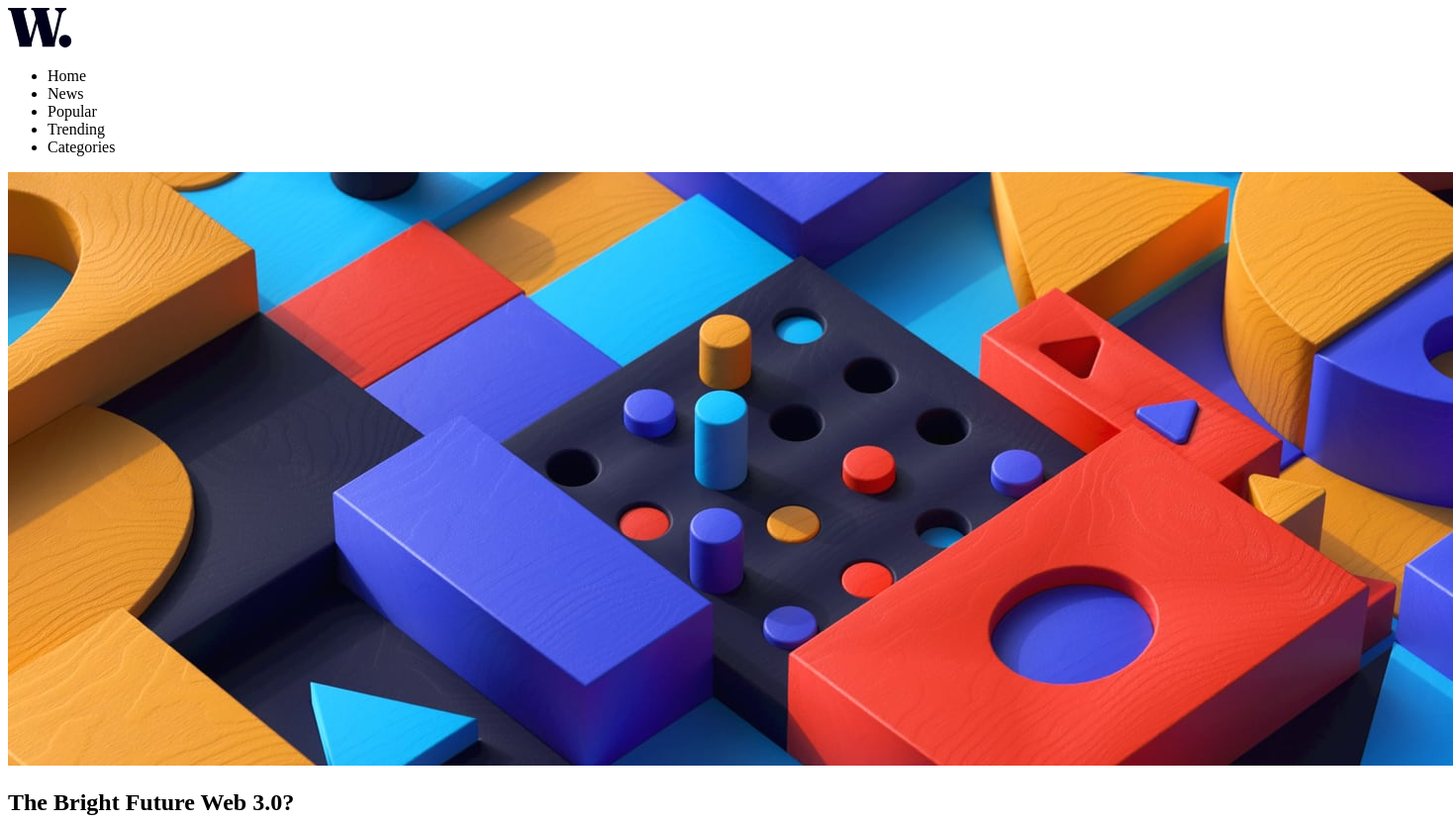
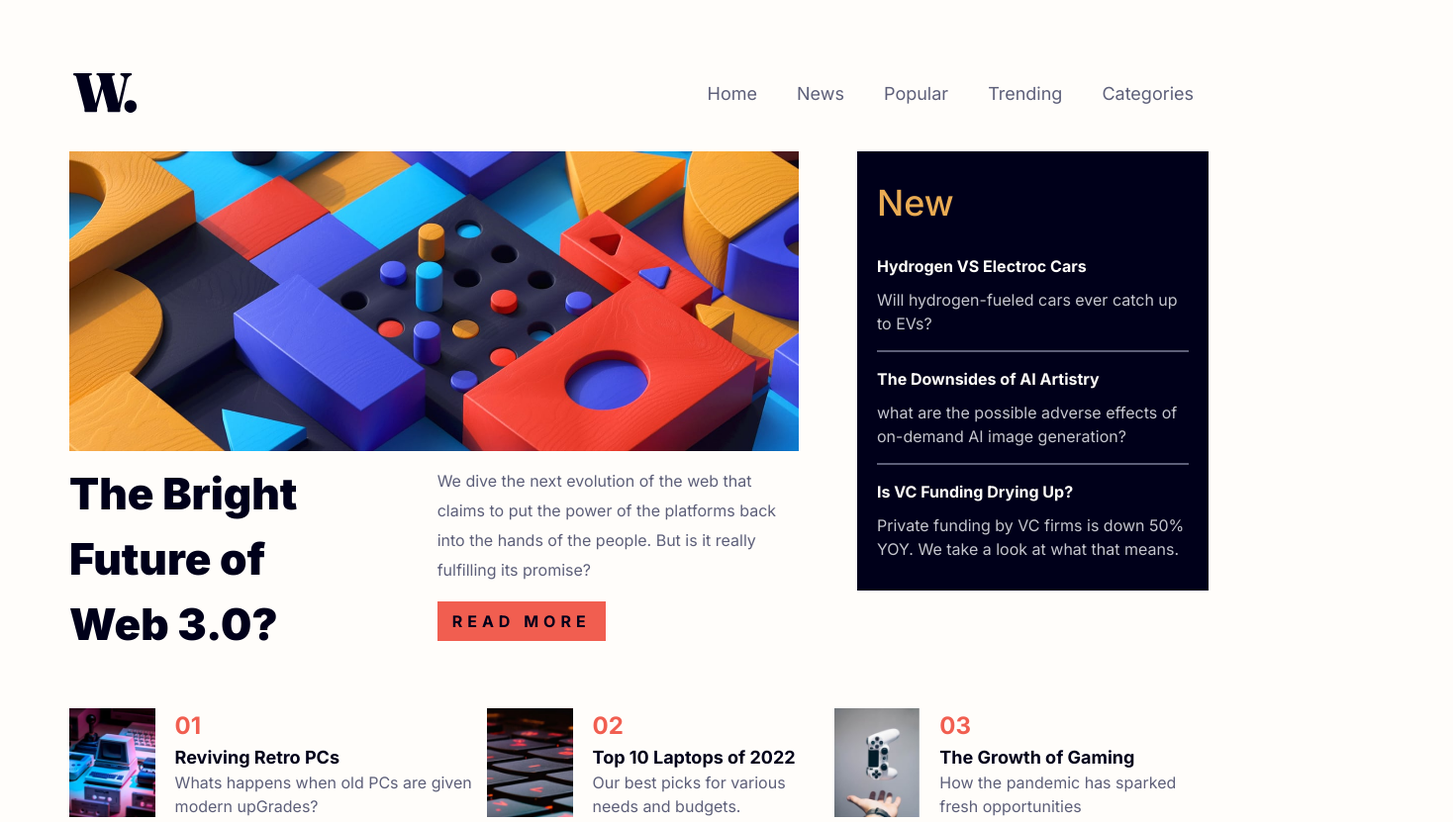
Before and after one commit to DanielRubaski/frontend-mentor-news-homepage, a plain HTML site: page index.html in a window 1280 px wide. Shown: the top 831 px of the page at 99% size, 1468 px wide, since content can reach past the window. Drawn offline with Linux system fonts and the light colour scheme.

Commit message:
feat: criação do responsivo, ajuste para mobile first e botão hamburguer

```diff
--- a/index.html
+++ b/index.html
@@ -1,14 +1,23 @@
 <!DOCTYPE html>
 <html lang="en">
+
 <head>
     <meta charset="UTF-8">
     <meta name="viewport" content="width=device-width, initial-scale=1.0">
+    <link rel="stylesheet" href="./src/css/reset.css">
+    <link rel="stylesheet" href="./src/css/style.css">
+    <link rel="stylesheet" href="./src/css/variables.css">
+    <link rel="stylesheet" href="./src/css/responsive.css">
     <title>News Homepage</title>
 </head>
+
 <body>
-    <header>
+    <header class="cabecalho">
         <img src="./src/images/logo.svg" alt="logo da empresa">
-        <nav>
+        <button class="menu-btn">
+        <img src="./src/images/icon-menu.svg" alt="Menu" id="menu-icon">
+    </button>
+        <nav class="nav">
             <ul>
                 <li>Home</li>
                 <li>News</li>
@@ -22,17 +31,18 @@
         <section class="conteudo-principal">
             <picture>
                 <source media="(min-width: 768px)" srcset="./src/images/image-web-3-desktop.jpg">
-                <img src="./src/images/image-web-3-mobile.jpg" alt="imagem principal" >
+                <img src="./src/images/image-web-3-mobile.jpg" alt="imagem principal">
             </picture>
             <div class="info-principal">
-                <h1>The Bright Future Web 3.0?</h1>
+                <h1>The Bright Future of Web 3.0?</h1>
                 <div class="sub-info">
-                    <p>We dive the next evolution of the web that claims to put the power of the platforms back into the hands of the people. But is it really fulfilling its promise?</p>
+                    <p>We dive the next evolution of the web that claims to put the power of the platforms back into the
+                        hands of the people. But is it really fulfilling its promise?</p>
                     <a href="#">READ MORE</a>
                 </div>
             </div>
         </section>
-        <aside class="info-lado-direito">
+        <aside class="news">
             <h2>New</h2>
             <div class="extra-info">
                 <h4>Hydrogen VS Electroc Cars</h4>
@@ -50,10 +60,31 @@
         <section class="footer">
             <div class="pesquisas">
                 <img src="./src/images/image-retro-pcs.jpg" alt="imagem de retro PC's">
-                <h4>Reviving Retro PCs</h4>
-                <p>Whats happens when old PCs are given modern upGrades?</p>
+                <div class="descricao">
+                    <h2>01</h2>
+                    <h4>Reviving Retro PCs</h4>
+                    <p>Whats happens when old PCs are given modern upGrades?</p>
+                </div>
+            </div>
+            <div class="pesquisas">
+                <img src="./src/images/image-top-laptops.jpg" alt="imagem de laptops">
+                <div class="descricao">
+                    <h2>02</h2>
+                    <h4>Top 10 Laptops of 2022</h4>
+                    <p>Our best picks for various needs and budgets.</p>
+                </div>
+            </div>
+            <div class="pesquisas">
+                <img src="./src/images/image-gaming-growth.jpg" alt="imagm de um controle de ps4">
+                <div class="descricao">
+                    <h2>03</h2>
+                    <h4>The Growth of Gaming</h4>
+                    <p>How the pandemic has sparked fresh opportunities</p>
+                </div>
             </div>
         </section>
     </main>
+    <script src="./src/js/script.js"></script>
 </body>
+
 </html>
--- /dev/null
+++ b/src/css/reset.css
@@ -0,0 +1,122 @@
+*,
+*::before,
+*::after {
+  box-sizing: border-box;
+}
+
+/* Remove default margin and padding */
+* {
+  margin: 0;
+  padding: 0;
+}
+
+/* Remove list styles on ul, ol elements with a list role, which suggests default styling will be removed */
+ul {
+  list-style: none;
+}
+
+/* Set core root defaults */
+html:focus-within {
+  scroll-behavior: smooth;
+}
+
+/* Set core body defaults */
+body {
+  min-height: 100vh;
+  text-rendering: optimizeSpeed;
+  line-height: 1.5;
+}
+
+/* A elements that don't have a class get default styles */
+a:not([class]) {
+  text-decoration-skip-ink: auto;
+}
+
+/* Make images easier to work with */
+img,
+picture {
+  max-width: 100%;
+  display: block;
+}
+
+/* Inherit fonts for inputs and buttons */
+input,
+button,
+textarea,
+select {
+  font: inherit;
+}
+
+/* Remove all animations, transitions and smooth scroll for people that prefer not to see them */
+@media (prefers-reduced-motion: reduce) {
+  html:focus-within {
+    scroll-behavior: auto;
+  }
+
+  *,
+  *::before,
+  *::after {
+    animation-duration: 0.01ms !important;
+    animation-iteration-count: 1 !important;
+    transition-duration: 0.01ms !important;
+    scroll-behavior: auto !important;
+  }
+}
+
+/* ==============================
+   Melhorias adicionais
+   ============================== */
+
+/* Remover estilos padrão de botões */
+button {
+  background: none;
+  border: none;
+  cursor: pointer;
+}
+
+/* Melhorar acessibilidade de formulários */
+input:focus,
+button:focus,
+textarea:focus,
+select:focus {
+  outline: 2px solid transparent;
+  outline-offset: 2px;
+}
+
+/* Remover estilos padrão de links */
+a {
+  color: inherit;
+  text-decoration: none;
+}
+
+/* Melhorar renderização de vídeos e objetos embutidos */
+video,
+object,
+embed {
+  max-width: 100%;
+}
+
+/* Garantir que elementos de formulário heredem propriedades */
+textarea,
+input[type="text"],
+input[type="email"],
+input[type="password"],
+input[type="number"],
+input[type="date"],
+input[type="time"],
+input[type="search"],
+input[type="tel"],
+input[type="url"],
+select {
+  width: 100%;
+  padding: 0.5rem;
+  border: 1px solid #ccc;
+  border-radius: 4px;
+}
+
+/* Remover spinner do input type number */
+input[type="number"]::-webkit-outer-spin-button,
+input[type="number"]::-webkit-inner-spin-button {
+  -webkit-appearance: none;
+  margin: 0;
+}
--- /dev/null
+++ b/src/css/responsive.css
@@ -0,0 +1,80 @@
+@media(min-width: 1000px) {
+    body {
+        max-width: 1440px;
+        padding: 50px;
+        height: 100vh;
+    }
+
+    main {
+        display: grid;
+        grid-template-columns: repeat(3, 1fr);
+        grid-template-areas:
+            "principal principal info-direito"
+            "principal principal info-direito"
+            "footer footer footer";
+    }
+
+    .menu-btn , .menu-btn.ativo{
+        display: none;
+    }
+
+    .nav{
+        position: static;
+        display: block;
+        width: auto;
+    }
+
+    .nav ul {
+        position: static;
+        flex-direction: row;
+        gap: 40px;
+        align-items: center;
+        padding: 0;
+        width: auto;
+        height: auto;
+        background-color: transparent;
+    }
+
+    .nav ul li {
+        color: var(--gray);
+    }
+
+    .nav ul li:hover {
+        color: var(--soft-red);
+        cursor: pointer;
+    }
+
+    .conteudo-principal .info-principal {
+        display: flex;
+        flex-direction: row;
+        justify-content: space-between;
+    }
+
+    .conteudo-principal .info-principal h1 {
+        font-size: 44px;
+        width: 35%;
+    }
+
+    .conteudo-principal .info-principal .sub-info{
+        width: 50%;
+    }
+
+    .conteudo-principal .info-principal .sub-info p{
+        line-height: 30px;
+    }
+
+    .news {
+        grid-area: info-direito;
+        padding: 15px 20px;
+        background-color: var(--very-dark-blue);
+        margin-top: 15px;
+        max-width: 390px;
+    }
+
+    .footer {
+        grid-area: footer;
+        display: flex;
+        padding: 15px 20px;
+        flex-direction: row;
+    }
+}
--- /dev/null
+++ b/src/css/style.css
@@ -0,0 +1,188 @@
+@import url('https://fonts.googleapis.com/css2?family=Inter:ital,opsz,wght@0,14..32,100..900;1,14..32,100..900&display=swap');
+@import url(variables.css);
+
+body {
+    margin: auto;
+    background-color: var(--off-white);
+    min-height: 100vh;
+    font-family: "Inter", sans-serif;
+    color: var(--gray);
+    padding: 30px;
+
+}
+
+.cabecalho {
+    width: 100%;
+    display: flex;
+    justify-content: space-between;
+    padding: 1.5rem;
+    align-items: center;
+
+}
+.menu-btn {
+    background: transparent;
+    border: none;
+    cursor: pointer;
+    display: block;
+    z-index: 2000;
+}
+.menu-btn.ativo {
+    position: fixed;
+    top: 30px;
+    right: 30px;
+}
+.nav{
+    display: block;
+    position: absolute;
+}
+.nav.aberto{
+    display:block;
+}
+.nav.aberto::before {
+    content: '';
+    position: fixed;
+    top: 0;
+    left: 0;
+    width: 100%;
+    height: 100vh;
+    background-color: rgba(0, 0, 0, 0.5); /* Preto 50% transparente */
+    z-index: 1000; /* Fica atrás do menu branco, mas na frente do site */
+    display: block;
+}
+
+.nav ul{
+    display: flex;
+    flex-direction: column;
+    align-items: flex-start;
+    position: fixed;
+    gap:25px;
+    right: -100%;
+    top: 0;
+    background-color: var(--off-white);
+    width: 70vw;
+    height: 100vh;
+    z-index: 1001;
+    padding-top: 150px 0 0 30px;
+    transition: right 0.3s ease-in-out;
+    color: var(--very-dark-blue);
+    font-weight: 400;
+    font-size: 18px;
+}
+.nav.aberto ul {
+    right: 0;
+    padding: 100px 20px;
+}
+
+
+main {
+    width: 100%;
+    margin: auto;
+    display: flex;
+    flex-direction: column;
+    gap: 30px;
+}
+
+.conteudo-principal{
+    grid-area: principal;
+    padding: 15px 20px;
+}
+.conteudo-principal .info-principal{
+    display: flex;
+    flex-direction: column;
+    justify-content: space-between;
+
+
+}
+.conteudo-principal .info-principal h1{
+    color: var(--very-dark-blue);
+    font-size: 44px;
+    font-weight: 900;
+    max-height: 200px;
+    padding-top: 10px;
+}
+.conteudo-principal .info-principal .sub-info{
+    max-width: 365px;
+    padding-top: 15px;
+
+}
+.conteudo-principal .info-principal .sub-info p{
+    padding-bottom: 25px;
+}
+.conteudo-principal .info-principal .sub-info a{
+    background-color: var(--soft-red);
+    color: var(--very-dark-blue);
+    padding: 10px 15px;
+    margin-top: 10px;
+    font-size: 1rem;
+    font-weight: 700;
+    letter-spacing: 5px;
+}
+
+.conteudo-principal .info-principal .sub-info a:hover{
+    background-color: var(--very-dark-blue);
+    color: var(--off-white);
+    cursor: pointer;
+}
+.news{
+    width: 95%;
+    margin: auto;
+    background-color: var(--very-dark-blue);
+    padding: 10px;
+
+}
+
+.news h2{
+    color: var(--soft-orange);
+    font-size: 36px;
+    font-weight: 500;
+    padding: 10px 0;
+}
+.news .extra-info{
+    border-bottom: 2px solid var(--gray);
+    padding: 15px 0;
+}
+.news .extra-info:last-child{
+    border: none;
+}
+.news .extra-info h4{
+    color: var(--off-white);
+    padding-bottom: 10px;
+}
+.news .extra-info h4:hover{
+    color: var(--soft-orange);
+    cursor: pointer;
+}
+.news .extra-info p{
+    color: var(--soft-gray);
+}
+.footer{
+    display: flex;
+    flex-direction: column;
+    gap: 10px;
+    padding: 15px 20px;
+}
+
+.footer .pesquisas{
+    display: flex;
+    gap: 20px;
+}
+
+.footer .pesquisas img{
+    width: 110px;
+    height: 110px;
+}
+.footer .pesquisas .descricao{
+    display: flex;
+    flex-direction: column;
+}
+.footer .pesquisas .descricao h2{
+    color: var(--soft-red);
+}
+.footer .pesquisas .descricao h4{
+    font-size: 18px;
+    color: var(--very-dark-blue);
+}
+.footer .pesquisas .descricao h4:hover{
+    color:var(--soft-red);
+    cursor: pointer;
+}
--- /dev/null
+++ b/src/css/variables.css
@@ -0,0 +1,8 @@
+:root{
+    --soft-orange: hsl(35, 77%, 62%);
+    --soft-red: hsl(5, 85%, 63%);
+    --off-white: hsl(36, 100%, 99%);
+    --soft-gray: hsl(233, 8%, 79%);
+    --gray: hsl(236, 13%, 42%);
+    --very-dark-blue: hsl(240, 100%, 5%);
+}
--- /dev/null
+++ b/src/js/script.js
@@ -0,0 +1,17 @@
+const botaoMenu = document.querySelector('.menu-btn');
+const imagemBotao = document.querySelector('#menu-icon');
+const menuNav = document.querySelector('.nav');
+
+
+botaoMenu.addEventListener('click', () => {
+    menuNav.classList.toggle('aberto');
+    botaoMenu.classList.toggle('ativo');
+    console.log("cliquei");
+    const estaAberto =  menuNav.classList.contains('aberto');
+
+    if(estaAberto) {
+        imagemBotao.src = "./src/images/icon-menu-close.svg";
+    } else {
+        imagemBotao.src = "./src/images/icon-menu.svg";
+    }
+});
```
